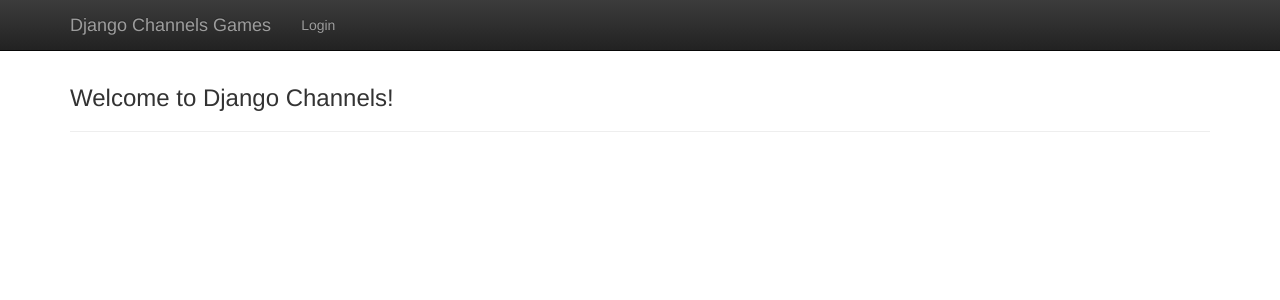
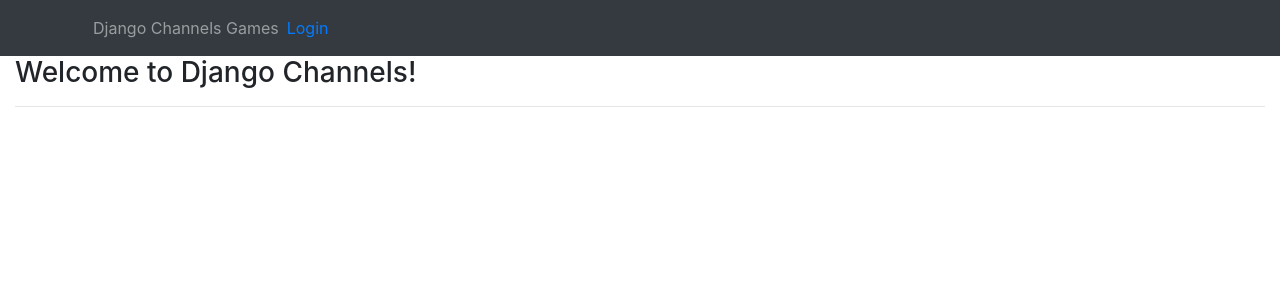
Before and after one commit to HyperKagura/Djixit, a Django app: page / in a window 1280 px wide. Shown: the top 300 px of the page. Run offline with Django 3.2, Linux system fonts and the light colour scheme; some libraries are stand-ins or nearby versions.

Commit message:
prettifying, user-in-rooms model abstraction added

```diff
--- a/dixit/admin.py
+++ b/dixit/admin.py
@@ -1,9 +1,10 @@
 from django.contrib import admin
 
 # Register your models here.
-from .models import Room, CardSet, Card, CardGame, RoomCardSet
+from .models import Room, UsersInRoom, CardSet, Card, CardGame, RoomCardSet
 
 admin.site.register(Room)
+admin.site.register(UsersInRoom)
 admin.site.register(CardSet)
 admin.site.register(Card)
 admin.site.register(CardGame)
--- a/static/css/game.css
+++ b/static/css/game.css
@@ -1,83 +1,36 @@
-.games-list li { background: rgba(140, 199, 255, 0.63); font-weight:500;}
-.games-list li:nth-child(odd) { background: rgba(244, 244, 244, 0.41); }
-.games-list li .btn {margin-top:-5px;}
 
-#wrapper {
-  border: 1px solid black;
-  width: 450px;
-  height: 450px;
-  margin: 0 auto;
+.wrapper {
+    display: flex;
+    width: 100%;
+    height: 100%;
 }
 
-div {
-  contentEditable: true;
+.content-main {
+    padding: 15px;
 }
 
-.filled {
-  width: 28px;
-  height: 28px;
-  background: black;
-  border: 1px solid black;
-  padding: 0;
-  margin: 0;
-  float: left;
+.navbar {
+  position: relative;
+  min-height: 20px;
+  margin-bottom: 0px;
 }
 
-.empty {
-  width: 28px;
-  height: 28px;
-  border: 1px solid black;
-  padding: 0;
-  margin: 0;
-  float: left;
+.container {
+  width: 100%;
 }
 
-.numbered {
-  counter-increment: value;
+#sidebar {
+    width: 20%;
+    height: 100%;
+    position: relative;
+    padding: 10px;
 }
 
-.numbered:nth-of-type(n)::before {
-  content: counter(value);
-  font-size: 10px;
-  position: absolute;
+#content {
+  position: relative;
+  width: 80%;
 }
 
-table{
-  border:2px solid #3b3a6e;
-
+#chat-log {
+  min-height: 600px;
 }
-table td {
-  position:relative;
-  border:1px solid #3b3a6e;
-
-}
-
-
-.player-line{
-   font-size:20px;
-   line-height:80px;
-   margin:5px;
-}
-
-.coords{
-  top:0;
-  left:0;
-   position: absolute;
-   z-index: 999;
-    font-size: 10px;
-  color: rgb(120, 120, 200);
-}
-
-
-.player-badge{
-  display:block;
-  margin-right:15px;
-}
-
-.creator-color {
-  background-color: #00ABD0;
-}
-
-.opponent-color {
-  background-color: #FF4C22;
-}
--- a/templates/base.html
+++ b/templates/base.html
@@ -3,50 +3,46 @@
 <html lang="en">
 
 <head>
-    <meta charset="UTF-8">
-
+    <!-- Required meta tags -->
+    <meta charset="utf-8">
+    <meta name="viewport" content="width=device-width, initial-scale=1, shrink-to-fit=no">
     <!-- Latest compiled and minified CSS -->
-    <link rel="stylesheet" href="https://maxcdn.bootstrapcdn.com/bootstrap/3.3.7/css/bootstrap.min.css" integrity="sha384-BVYiiSIFeK1dGmJRAkycuHAHRg32OmUcww7on3RYdg4Va+PmSTsz/K68vbdEjh4u"
-        crossorigin="anonymous">
-
-    <!-- Optional theme -->
-    <link rel="stylesheet" href="https://maxcdn.bootstrapcdn.com/bootstrap/3.3.7/css/bootstrap-theme.min.css" integrity="sha384-rHyoN1iRsVXV4nD0JutlnGaslCJuC7uwjduW9SVrLvRYooPp2bWYgmgJQIXwl/Sp"
-        crossorigin="anonymous">
+    <link rel="stylesheet" href="https://stackpath.bootstrapcdn.com/bootstrap/4.4.1/css/bootstrap.min.css" integrity="sha384-Vkoo8x4CGsO3+Hhxv8T/Q5PaXtkKtu6ug5TOeNV6gBiFeWPGFN9MuhOf23Q9Ifjh" crossorigin="anonymous">
 
     <!-- LOCAL CSS -->
-    <link rel="stylesheet" href="{% static "css/game.css " %}"> {% block additional_head %}{% endblock %}
+    <link rel="stylesheet" href="{% static "css/game.css" %}"> {% block additional_head %}{% endblock %}
+    <title>Djixit</title>
+    <!-- Optional JavaScript -->
+    <!-- jQuery first, then Popper.js, then Bootstrap JS -->
+    <script src="https://code.jquery.com/jquery-3.4.1.slim.min.js" integrity="sha384-J6qa4849blE2+poT4WnyKhv5vZF5SrPo0iEjwBvKU7imGFAV0wwj1yYfoRSJoZ+n" crossorigin="anonymous"></script>
+    <script src="https://cdn.jsdelivr.net/npm/popper.js@1.16.0/dist/umd/popper.min.js" integrity="sha384-Q6E9RHvbIyZFJoft+2mJbHaEWldlvI9IOYy5n3zV9zzTtmI3UksdQRVvoxMfooAo" crossorigin="anonymous"></script>
+    <script src="https://stackpath.bootstrapcdn.com/bootstrap/4.4.1/js/bootstrap.min.js" integrity="sha384-wfSDF2E50Y2D1uUdj0O3uMBJnjuUD4Ih7YwaYd1iqfktj0Uod8GCExl3Og8ifwB6" crossorigin="anonymous"></script>
 </head>
 
-<body style="padding-top:65px;">
-    <nav class="navbar navbar-inverse navbar-fixed-top" role="navigation">
+<body>
+    <nav class="navbar navbar-expand-lg navbar-dark bg-dark" role="navigation">
         <div class="container">
-            <div class="navbar-header">
-                <button type="button" class="navbar-toggle" data-toggle="collapse" data-target="#bs-example-navbar-collapse-1">
-                <span class="sr-only">Toggle navigation</span>
-                <span class="icon-bar"></span>
-                <span class="icon-bar"></span>
-                <span class="icon-bar"></span>
-            </button>
-                <a class="navbar-brand" href="/">Django Channels Games</a>
+            <div class="navbar-header navbar-nav">
+                <a class="nav-link" href="/">Django Channels Games</a>
             </div>
-            <div class="collapse navbar-collapse" id="bs-example-navbar-collapse-1">
-                <ul class="nav navbar-nav">
+            <div class="collapse navbar-collapse">
+                <ul class="navbar-nav mr-auto">
                     {% if request.user.is_authenticated %}
-                        <li><a href="/dixit/">Dixit</a></li>
-                        <li><a href="/logout/?next=/">Logout</a></li>
+                        <li><a href="/dixit/" class="nav-link">Dixit</a></li>
+                        <li><a href="/logout/?next=/" class="nav-link">Logout</a></li>
                     {% else %}
                         <li><a href="/login/">Login</a></li>
                     {% endif %}
                 </ul>
                 {% if request.user.is_authenticated %}
                     <ul class="nav navbar-nav pull-right">
-                        <li> <a href="/change_password/">Hi, {{ request.user }} </a></li>
+                        <li> <a class="nav-link" href="/change_password/">Hi, {{ request.user }} </a></li>
                     </ul>
                 {% endif %}
             </div>
         </div>
     </nav>
-    <div class="container" style="margin-bottom:50px;">
+    <div class="container-main">
         {% if messages %}
             {% for message in messages %}
                 <div class="alert alert-{% if message.tags == 'error' %}danger{% else %}{{ message.tags }}{% endif %}" role="alert">
--- a/templates/home.html
+++ b/templates/home.html
@@ -1,7 +1,7 @@
 {% extends "base.html" %}
 
 {% block main_content %}
-<div class="row">
+<div class="wrapper">
     <div class="col-lg-12">
         <h3>Welcome to Django Channels!</h3>
         <hr>
```
Also changed, not shown: dixit/consumers.py (+8 -5 lines), dixit/models.py (+31 -8 lines), templates/dixit/room.html (+19 -8 lines).
